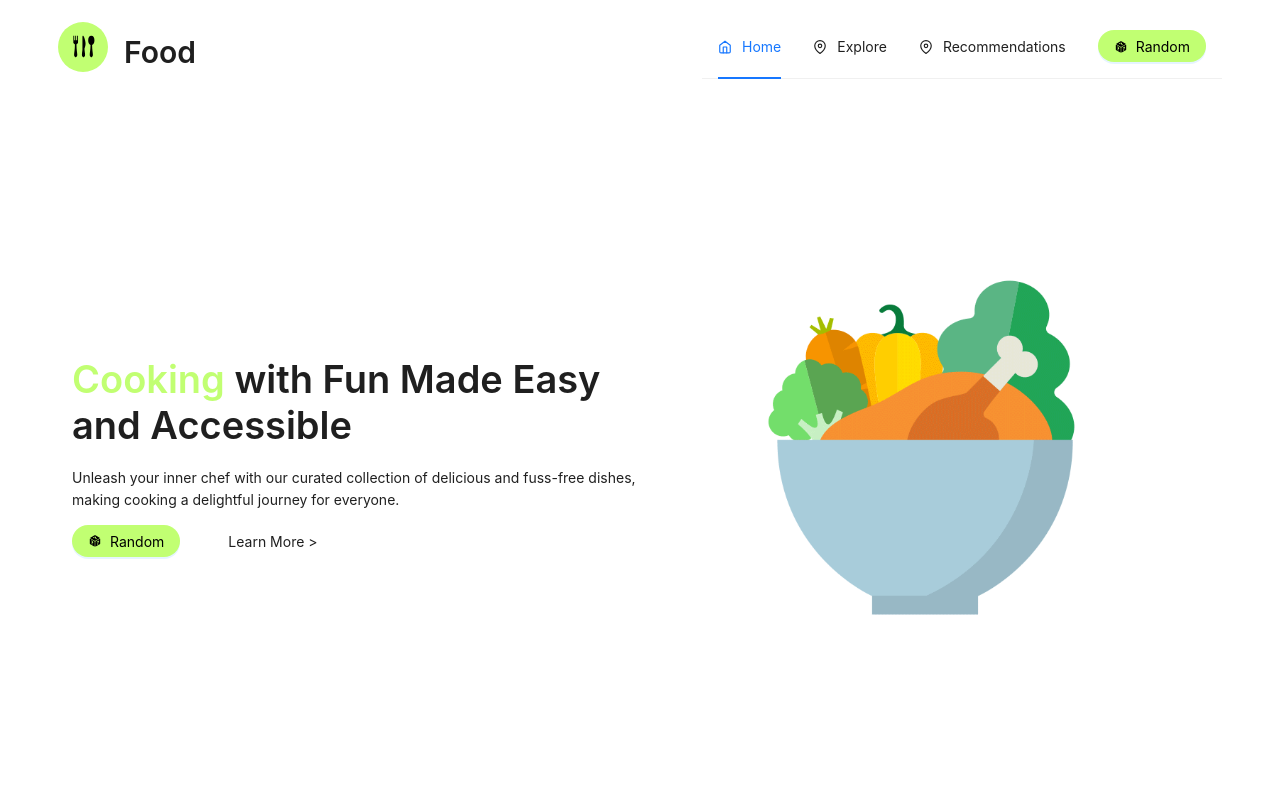
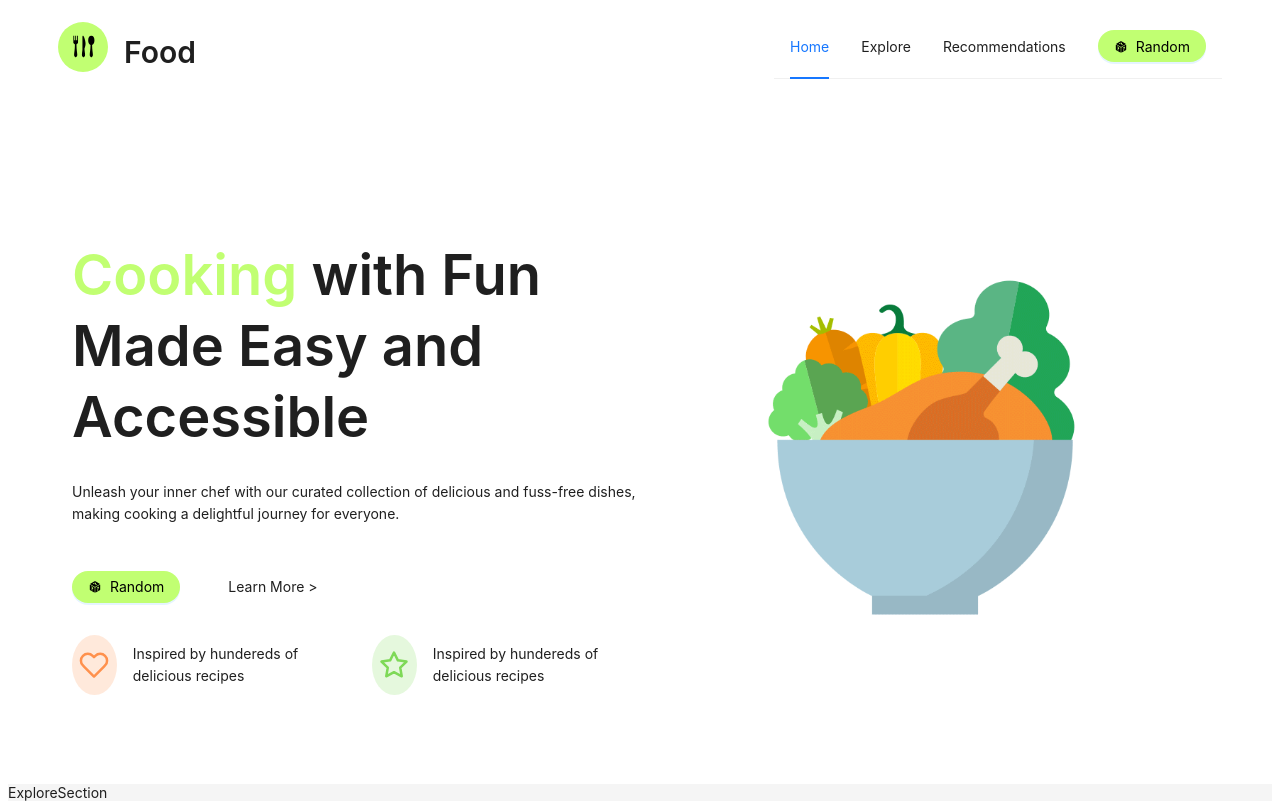
Before and after one commit to Salman-Abdulqadir/explore-space, a React (Vite) app: page / in a window 1280 px wide. Built offline with nearby package versions, Linux system fonts and the light colour scheme.

Commit message:
hero-section added

```diff
--- a/public/styles/index.css
+++ b/public/styles/index.css
@@ -1,6 +1,10 @@
 :root {
   --primary: #c1ff72;
   --black: #000000;
+  --light-orange: rgba(255, 145, 77, 0.2);
+  --orange: rgb(255, 145, 77);
+  --light-green: rgba(126, 217, 87, 0.2);
+  --green: rgb(126, 217, 87);
   --secondary-color: #2ecc71;
   --font-family: "Poppins", sans-serif;
   --font-size: 16px;
@@ -15,3 +19,13 @@ html {
   flex-direction: column;
   gap: 2rem;
 }
+.flex {
+  display: flex;
+  align-items: center;
+  gap: 1rem;
+}
+
+.nav-bar {
+  position: fixed;
+  top: 0;
+}
--- /dev/null
+++ b/src/components/common/AvatarWithText.tsx
@@ -0,0 +1,27 @@
+import { Avatar, Typography } from "antd";
+import React from "react";
+
+const AvatarWithText: React.FC<any> = ({
+  avatarIcon,
+  backgroundColor,
+  avatarSize,
+  text,
+}) => {
+  return (
+    <div className="flex">
+      <Avatar
+        icon={avatarIcon}
+        size={avatarSize}
+        style={{
+          background: backgroundColor,
+          display: "flex",
+          alignItems: "center",
+          justifyContent: "center",
+        }}
+      />
+      <Typography.Paragraph style={{ margin: 0 }}>{text}</Typography.Paragraph>
+    </div>
+  );
+};
+
+export default AvatarWithText;
--- a/src/components/common/NavBar.tsx
+++ b/src/components/common/NavBar.tsx
@@ -7,7 +7,7 @@ import {
   GiPerspectiveDiceSixFacesRandom,
 } from "react-icons/gi";
 import type { MenuProps } from "antd";
-import { Menu, Button, Flex, Typography, Avatar } from "antd";
+import { Menu, Button, Flex, Typography, Avatar, Drawer } from "antd";
 
 const exploreSubMenuConfig: MenuProps["items"] = [
   {
@@ -61,14 +61,23 @@ const navConfig: MenuProps["items"] = [
 
 const NavBar: React.FC = () => {
   const [current, setCurrent] = useState("home");
+  const [drawerVisible, setDrawerVisible] = useState(false);
 
   const onClick: MenuProps["onClick"] = (e) => {
     setCurrent(e.key);
   };
 
+  const showDrawer = () => {
+    setDrawerVisible(true);
+  };
+
+  const onClose = () => {
+    setDrawerVisible(false);
+  };
   return (
+    <>
       <Flex justify="space-between" align="center" wrap="wrap">
-      <Flex align="center" gap={"1rem"}>
+        <Flex align="center" gap="1rem">
           <Avatar
             icon={<GiForkKnifeSpoon style={{ color: "var(--black)" }} />}
             size={50}
@@ -76,13 +85,31 @@ const NavBar: React.FC = () => {
           />
           <Typography.Title level={2}>Food</Typography.Title>
         </Flex>
-      <Menu
-        onClick={onClick}
-        selectedKeys={[current]}
-        mode="horizontal"
-        items={navConfig}
-      />
+        <Menu onClick={onClick} selectedKeys={[current]} mode="horizontal">
+          {navConfig.map((item: any) => (
+            <Menu.Item key={item.key}>{item.label}</Menu.Item>
+          ))}
+        </Menu>
       </Flex>
+      <Drawer
+        title="Menu"
+        placement="right"
+        closable={true}
+        onClose={onClose}
+        visible={drawerVisible}
+      >
+        <Menu onClick={onClick} selectedKeys={[current]} mode="vertical">
+          {navConfig.map((item: any) => (
+            <Menu.Item key={item.key}>{item.label}</Menu.Item>
+          ))}
+        </Menu>
+      </Drawer>
+
+      {/* Button to trigger Drawer on smaller screens */}
+      <Button type="primary" onClick={showDrawer} style={{ display: "none" }}>
+        Open Menu
+      </Button>
+    </>
   );
 };
 
--- a/src/components/home/index.tsx
+++ b/src/components/home/index.tsx
@@ -3,10 +3,12 @@ import AppLayout from "../common/AppLayout";
 
 //sections
 import HeroSection from "./widgets/HeroSection";
+import ExploreSection from "./widgets/ExploreSection";
 const Home: React.FC = () => {
   return (
     <AppLayout>
       <HeroSection />
+      <ExploreSection />
     </AppLayout>
   );
 };
--- /dev/null
+++ b/src/components/home/widgets/ExploreSection.tsx
@@ -0,0 +1,7 @@
+import React from "react";
+
+const ExploreSection = () => {
+  return <div>ExploreSection</div>;
+};
+
+export default ExploreSection;
--- a/src/components/home/widgets/HeroSection.tsx
+++ b/src/components/home/widgets/HeroSection.tsx
@@ -1,7 +1,10 @@
 import { Row, Col, Typography, Button, Flex } from "antd";
 import { GiPerspectiveDiceSixFacesRandom } from "react-icons/gi";
+import { FiHeart, FiStar } from "react-icons/fi";
 // images
 import heroSectionImage from "../../../assets/hero-section.gif";
+import AvatarWithText from "../../common/AvatarWithText";
+
 const HeroSection = () => {
   return (
     <Row
@@ -12,9 +15,9 @@ const HeroSection = () => {
         padding: "4rem",
       }}
     >
-      <Col xs={24} sm={24} md={12} lg={12} xl={12} className="flex">
+      <Col xs={24} sm={24} md={12} lg={12} xl={12} className="flex-col">
         <div>
-          <Typography.Title level={1}>
+          <Typography.Title level={2} style={{ fontSize: "3.5rem" }}>
             <span style={{ color: "var(--primary)" }}>Cooking</span> with Fun
             Made Easy and Accessible
           </Typography.Title>
@@ -34,6 +37,21 @@ const HeroSection = () => {
           </Button>
           <Button type="text">{"Learn More >"}</Button>
         </Flex>
+        <Flex gap={"2rem"}>
+          <AvatarWithText
+            avatarIcon={<FiHeart style={{ color: "var(--orange)" }} />}
+            backgroundColor={"var(--light-orange)"}
+            avatarSize={60}
+            text="Inspired by hundereds of delicious recipes"
+            flex={1}
+          />
+          <AvatarWithText
+            avatarIcon={<FiStar style={{ color: "var(--green)" }} />}
+            backgroundColor={"var(--light-green)"}
+            avatarSize={60}
+            text="Inspired by hundereds of delicious recipes"
+          />
+        </Flex>
       </Col>
 
       <Col xs={24} sm={24} md={12} lg={12} xl={12}>
```
Lines whose indentation alone changed are shown as unchanged.
